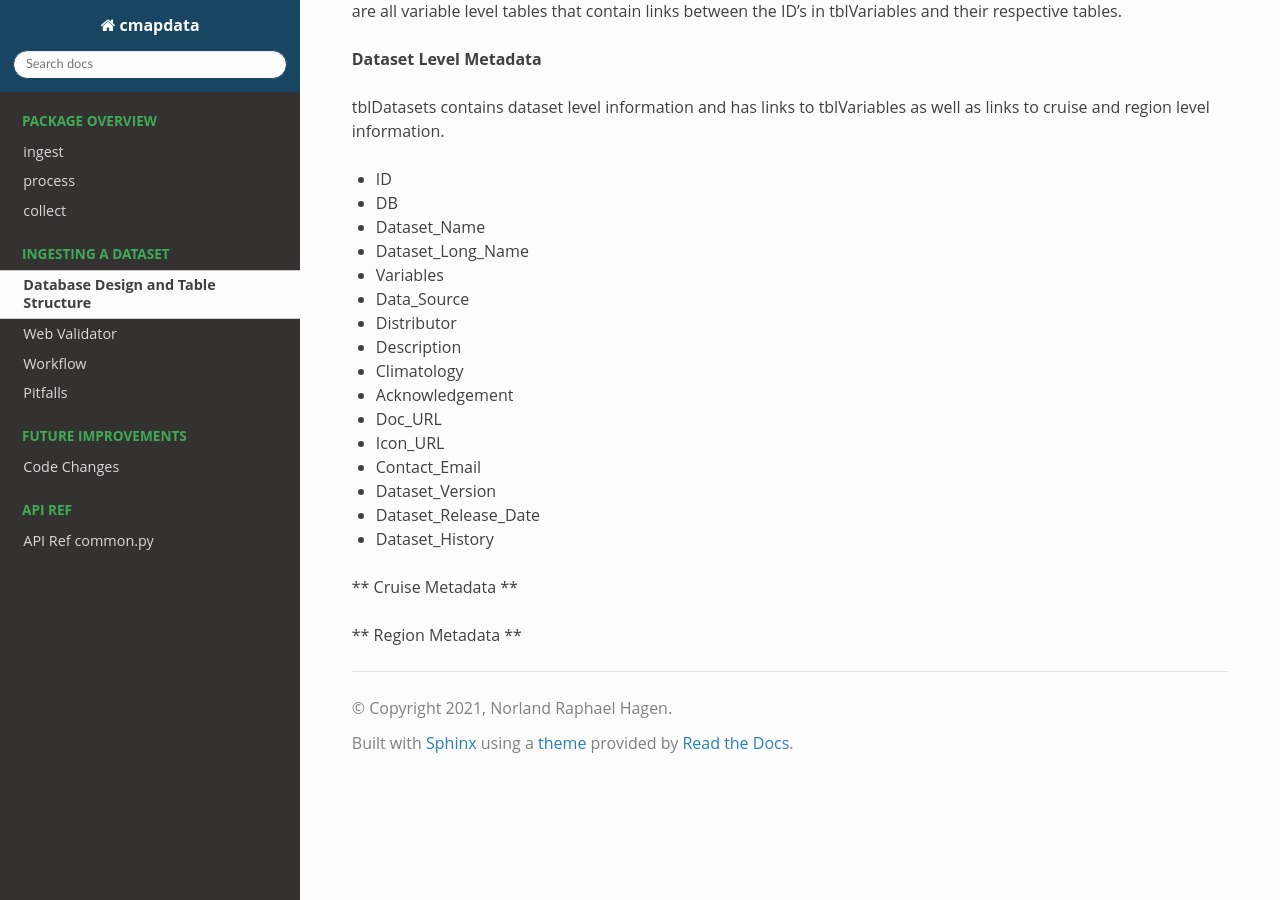
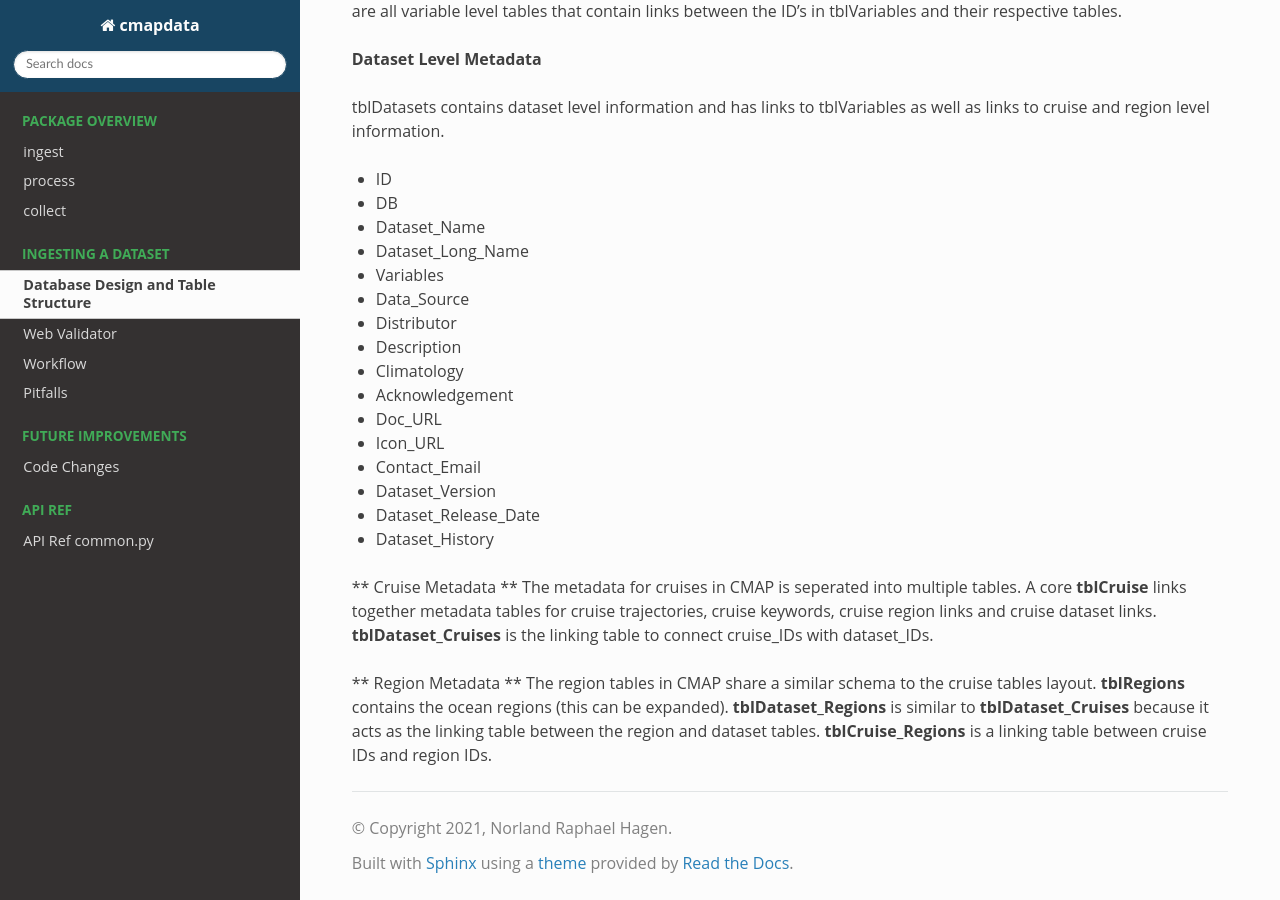
Before and after one commit to simonscmap/cmapdatapipeline, a Sphinx documentation site: the page built from docs/data_ingestion/database_design.rst, in a window 1280 px wide and 900 px high, scrolled down 1933 px. Built offline with Sphinx 7.4.7 and the Read the Docs theme 2.0.0, drawn with Linux system fonts in a browser that asks for light colours.

Commit message:
added to docs/database_design and built html

```diff
--- a/docs/data_ingestion/database_design.rst
+++ b/docs/data_ingestion/database_design.rst
@@ -86,6 +86,10 @@ tblDatasets contains dataset level information and has links to tblVariables as
 
 
 ** Cruise Metadata **
-
+The metadata for cruises in CMAP is seperated into multiple tables. A core **tblCruise** links together metadata tables for cruise trajectories, cruise keywords, cruise region links and cruise dataset links.
+**tblDataset_Cruises** is the linking table to connect cruise_IDs with dataset_IDs.
 
 ** Region Metadata **
+The region tables in CMAP share a similar schema to the cruise tables layout. **tblRegions** contains the ocean regions (this can be expanded).
+**tblDataset_Regions** is similar to **tblDataset_Cruises** because it acts as the linking table between the region and dataset tables.
+**tblCruise_Regions** is a linking table between cruise IDs and region IDs.
```
Also changed, not shown: 5 other files.
